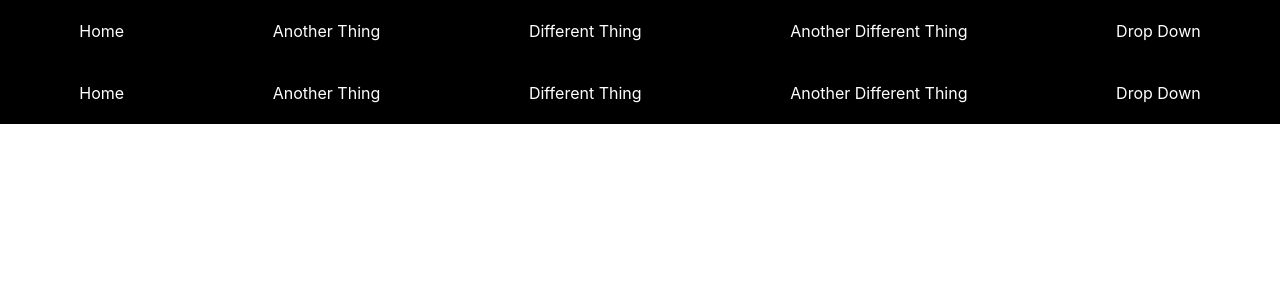
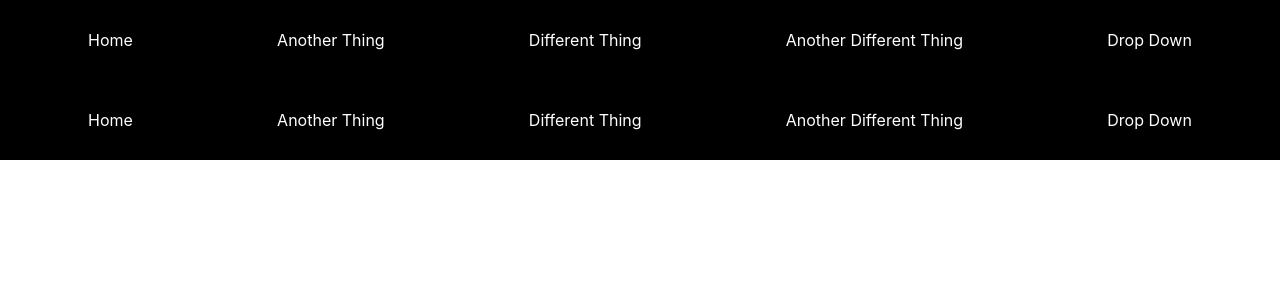
Before and after one commit to clovellbsc/next-app, a Next.js app: page /components/NavBar/NavBar in a window 1280 px wide. Shown: the top 300 px of the page. Built offline with nearby package versions, Linux system fonts and the light colour scheme.

Commit message:
drop down styling & fixing onMouseEnter/Exit issue

```diff
--- a/pages/api/hello.ts
+++ /dev/null
@@ -1,13 +0,0 @@
-// Next.js API route support: https://nextjs.org/docs/api-routes/introduction
-import type { NextApiRequest, NextApiResponse } from 'next'
-
-type Data = {
-  name: string
-}
-
-export default function handler(
-  req: NextApiRequest,
-  res: NextApiResponse<Data>
-) {
-  res.status(200).json({ name: 'John Doe' })
-}
--- a/pages/components/DropDown/DropDown.tsx
+++ b/pages/components/DropDown/DropDown.tsx
@@ -4,16 +4,26 @@ import { DropDownControl, Style } from "./styles/style";
 type Props = {
   isShown: boolean;
   handleChange: () => void;
+  handleExit: () => void;
 };
 
-const DropDown = ({ isShown, handleChange }: Props) => {
+const DropDown = ({ isShown, handleChange, handleExit }: Props) => {
   return (
-    <Style onMouseEnter={handleChange} onMouseLeave={handleChange}>
+    <Style onMouseEnter={handleChange} onMouseLeave={handleExit}>
       <DropDownControl>
         <p>Drop Down</p>
       </DropDownControl>
       <div
-        style={{ display: isShown ? "flex" : "none", flexDirection: "column" }}
+        style={{
+          display: isShown ? "flex" : "none",
+          flexDirection: "column",
+          marginTop: "50px",
+          position: "absolute",
+          backgroundColor: "black",
+          minWidth: "160px",
+          boxShadow: "0px 8px 16px 0px rgba(0,0,0,0.2)",
+          zIndex: 1,
+        }}
       >
         <NavBarItems>
           <p>Something</p>
--- a/pages/components/DropDown/styles/style.tsx
+++ b/pages/components/DropDown/styles/style.tsx
@@ -3,9 +3,11 @@ import styled from "styled-components";
 export const Style = styled.div`
   display: flex;
   flex-direction: column;
+  overflow: hidden;
 `;
 
 export const DropDownControl = styled.div`
+  padding: 14px 16px
   &:hover {
     cursor: pointer;
     background-color: white;
@@ -16,4 +18,5 @@ export const DropDownControl = styled.div`
 
 export const DropDownStyle = styled.div`
   display: display;
+  padding: 14px 16px;
 `;
--- a/pages/components/NavBar/NavBar.tsx
+++ b/pages/components/NavBar/NavBar.tsx
@@ -14,7 +14,11 @@ const NavBar = () => {
   ];
 
   const handleChange = () => {
-    setIsShown(!isShown);
+    setIsShown(true);
+  };
+
+  const handleExit = () => {
+    setIsShown(false);
   };
 
   const navBarElements = navBarItems.map((item, index) => {
@@ -30,7 +34,11 @@ const NavBar = () => {
   return (
     <Style>
       {navBarElements}
-      <DropDown isShown={isShown} handleChange={handleChange} />
+      <DropDown
+        isShown={isShown}
+        handleChange={handleChange}
+        handleExit={handleExit}
+      />
     </Style>
   );
 };
--- a/pages/components/NavBar/style/style.tsx
+++ b/pages/components/NavBar/style/style.tsx
@@ -8,10 +8,12 @@ export const Style = styled.div`
   color: white;
   width: 100vw;
   z-index: 1;
-  padding: 5px;
+  overflow: hidden;
+  padding: 14px 16px;
 `;
 
 export const NavBarItems = styled.div`
+  outline-color: white;
   &:hover {
     cursor: pointer;
     background-color: white;
```
